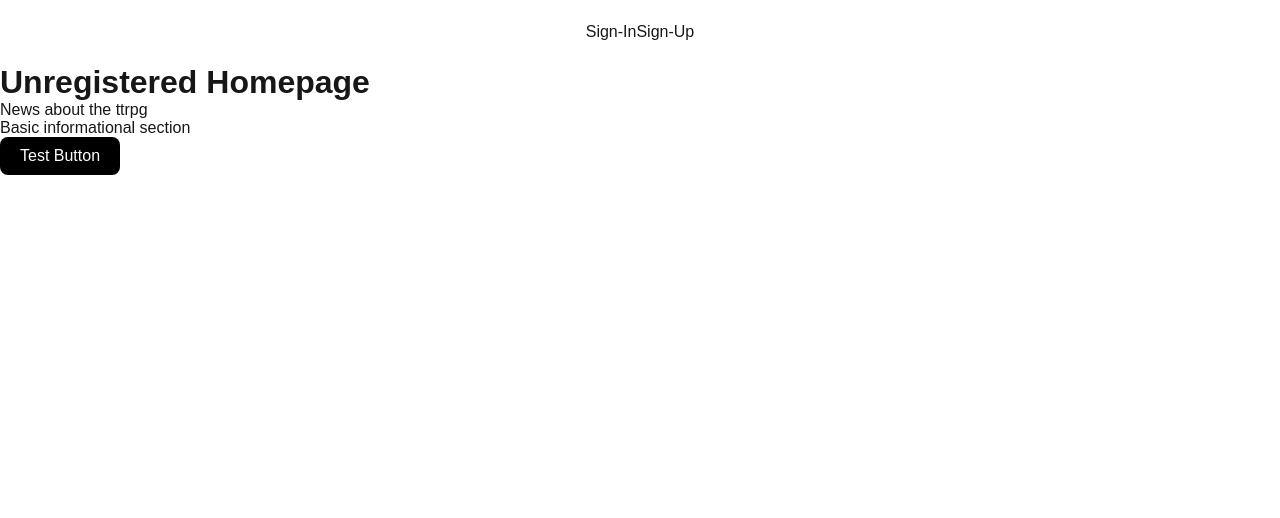
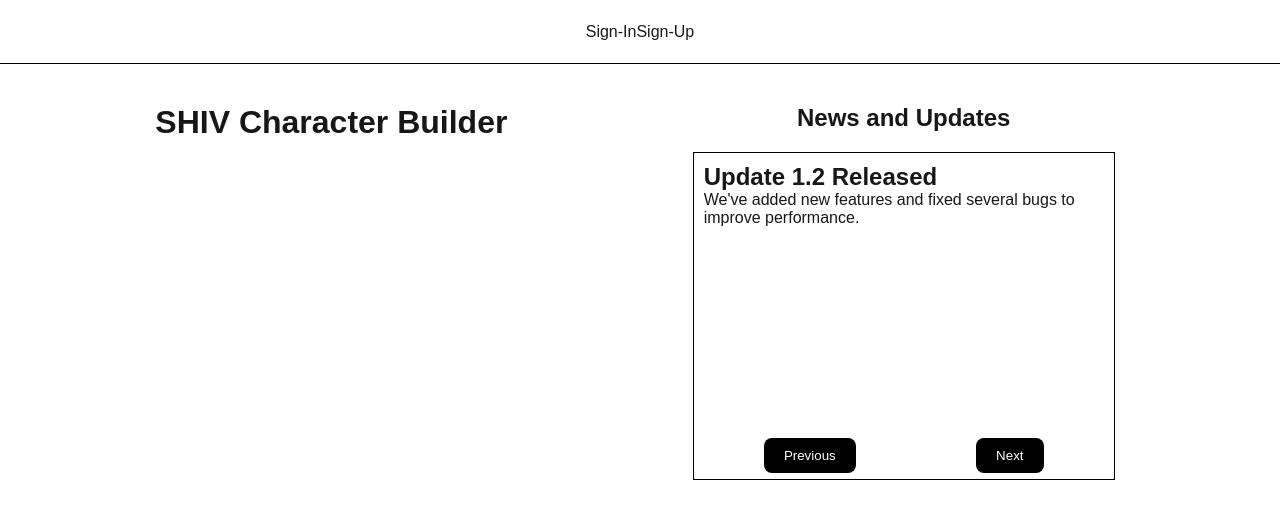
Before and after one commit to ZippyDaFish/character-builder, a Next.js app: page / in a window 1280 px wide. Shown: the top 518 px of the page. Built offline with nearby package versions, Linux system fonts and the light colour scheme; no server answers.

Commit message:
add rough draft UI for homepage

```diff
--- /dev/null
+++ b/app/components/cardCarousel.js
@@ -0,0 +1,44 @@
+'use client';
+
+import { useState } from 'react';
+import styles from "../styles/cardCarousel.css";
+
+const cards = [
+  {
+    title: "Update 1.2 Released",
+    content: "We've added new features and fixed several bugs to improve performance.",
+  },
+  {
+    title: "Upcoming Event",
+    content: "Join us next week for a live Q&A session with the development team.",
+  },
+  {
+    title: "Welcome to Our App",
+    content: "This is a brief introduction for guest users. Sign up to unlock the full experience.",
+  },
+];
+
+export default function CardCarousel() {
+  const [index, setIndex] = useState(0);
+
+  const nextCard = () => {
+    setIndex((prev) => (prev + 1) % cards.length);
+  };
+
+  const prevCard = () => {
+    setIndex((prev) => (prev - 1 + cards.length) % cards.lengdth);
+  };
+
+  return (
+    <div className="carousel-container">
+      <div className="content-container">
+        <h2>{cards[index].title}</h2>
+        <p>{cards[index].content}</p>
+      </div>
+      <div className="buttons-container">
+        <button onClick={prevCard}>Previous</button>
+        <button onClick={nextCard}>Next</button>
+      </div>
+    </div>
+  );
+}
--- a/app/page.js
+++ b/app/page.js
@@ -1,17 +1,18 @@
 "use client";
+import styles from "./page.module.css";
 import CustomButton from "./components/customButton";
+import CardCarousel from "./components/cardCarousel";
 
 export default function Home() {
   return (
-    <div>
-      <h1>Unregistered Homepage</h1>
-      <p>News about the ttrpg</p>
-      <p>Basic informational section</p>
-      <CustomButton
-        onClick={() => console.log("Button clicked")}
-        label={"Test Button"}
-        classes={"smallText"}
-      />
+    <div className={styles.pageContainer}>
+      <div className={styles.container}>
+        <h1>SHIV Character Builder</h1>
+      </div>
+      <div className={styles.container}>
+        <h2>News and Updates</h2>
+        <CardCarousel/>
+      </div>
     </div>
   );
 }
--- a/app/page.module.css
+++ b/app/page.module.css
@@ -1,168 +1,12 @@
-.page {
-  --gray-rgb: 0, 0, 0;
-  --gray-alpha-200: rgba(var(--gray-rgb), 0.08);
-  --gray-alpha-100: rgba(var(--gray-rgb), 0.05);
-
-  --button-primary-hover: #383838;
-  --button-secondary-hover: #f2f2f2;
-
-  display: grid;
-  grid-template-rows: 20px 1fr 20px;
-  align-items: center;
-  justify-items: center;
-  min-height: 100svh;
-  padding: 80px;
-  gap: 64px;
-  font-family: var(--font-geist-sans);
+.pageContainer {
+  display: flex;
+  justify-content: space-evenly;
+  min-height: 92vh;
 }
 
-@media (prefers-color-scheme: dark) {
-  .page {
-    --gray-rgb: 255, 255, 255;
-    --gray-alpha-200: rgba(var(--gray-rgb), 0.145);
-    --gray-alpha-100: rgba(var(--gray-rgb), 0.06);
-
-    --button-primary-hover: #ccc;
-    --button-secondary-hover: #1a1a1a;
-  }
-}
-
-.main {
+.container {
+  padding: 40px 20px;
   display: flex;
   flex-direction: column;
-  gap: 32px;
-  grid-row-start: 2;
+  align-items: center;
 }
-
-.main ol {
-  font-family: var(--font-geist-mono);
-  padding-left: 0;
-  margin: 0;
-  font-size: 14px;
-  line-height: 24px;
-  letter-spacing: -0.01em;
-  list-style-position: inside;
-}
-
-.main li:not(:last-of-type) {
-  margin-bottom: 8px;
-}
-
-.main code {
-  font-family: inherit;
-  background: var(--gray-alpha-100);
-  padding: 2px 4px;
-  border-radius: 4px;
-  font-weight: 600;
-}
-
-.ctas {
-  display: flex;
-  gap: 16px;
-}
-
-.ctas a {
-  appearance: none;
-  border-radius: 128px;
-  height: 48px;
-  padding: 0 20px;
-  border: none;
-  border: 1px solid transparent;
-  transition:
-    background 0.2s,
-    color 0.2s,
-    border-color 0.2s;
-  cursor: pointer;
-  display: flex;
-  align-items: center;
-  justify-content: center;
-  font-size: 16px;
-  line-height: 20px;
-  font-weight: 500;
-}
-
-a.primary {
-  background: var(--foreground);
-  color: var(--background);
-  gap: 8px;
-}
-
-a.secondary {
-  border-color: var(--gray-alpha-200);
-  min-width: 158px;
-}
-
-.footer {
-  grid-row-start: 3;
-  display: flex;
-  gap: 24px;
-}
-
-.footer a {
-  display: flex;
-  align-items: center;
-  gap: 8px;
-}
-
-.footer img {
-  flex-shrink: 0;
-}
-
-/* Enable hover only on non-touch devices */
-@media (hover: hover) and (pointer: fine) {
-  a.primary:hover {
-    background: var(--button-primary-hover);
-    border-color: transparent;
-  }
-
-  a.secondary:hover {
-    background: var(--button-secondary-hover);
-    border-color: transparent;
-  }
-
-  .footer a:hover {
-    text-decoration: underline;
-    text-underline-offset: 4px;
-  }
-}
-
-@media (max-width: 600px) {
-  .page {
-    padding: 32px;
-    padding-bottom: 80px;
-  }
-
-  .main {
-    align-items: center;
-  }
-
-  .main ol {
-    text-align: center;
-  }
-
-  .ctas {
-    flex-direction: column;
-  }
-
-  .ctas a {
-    font-size: 14px;
-    height: 40px;
-    padding: 0 16px;
-  }
-
-  a.secondary {
-    min-width: auto;
-  }
-
-  .footer {
-    flex-wrap: wrap;
-    align-items: center;
-    justify-content: center;
-  }
-}
-
-@media (prefers-color-scheme: dark) {
-  .logo {
-    filter: invert();
-  }
-}
--- /dev/null
+++ b/app/styles/cardCarousel.css
@@ -0,0 +1,15 @@
+.carousel-container {
+    margin: 20px 10px;
+    padding: 10px;
+    border: 1px solid black;
+    min-height: 50%;
+}
+
+.content-container {
+    width: 400px;
+    height: 90%;
+}
+.buttons-container {
+    display: flex;
+    justify-content: space-around;
+}
--- a/app/styles/navigationHeader.css
+++ b/app/styles/navigationHeader.css
@@ -3,4 +3,5 @@
     display: flex;
     justify-content: space-around;
     align-items: center;
+    border-bottom: 1px solid black;
 }
```
